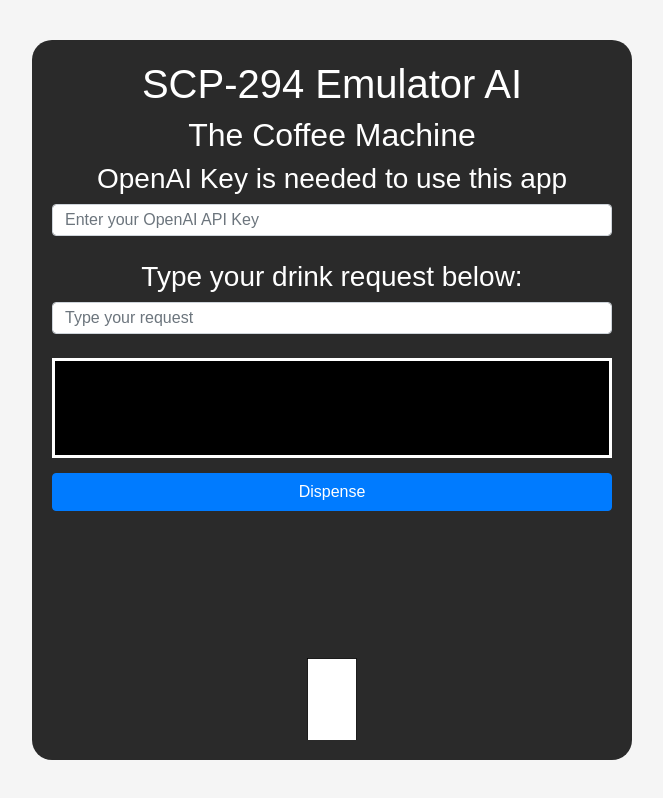
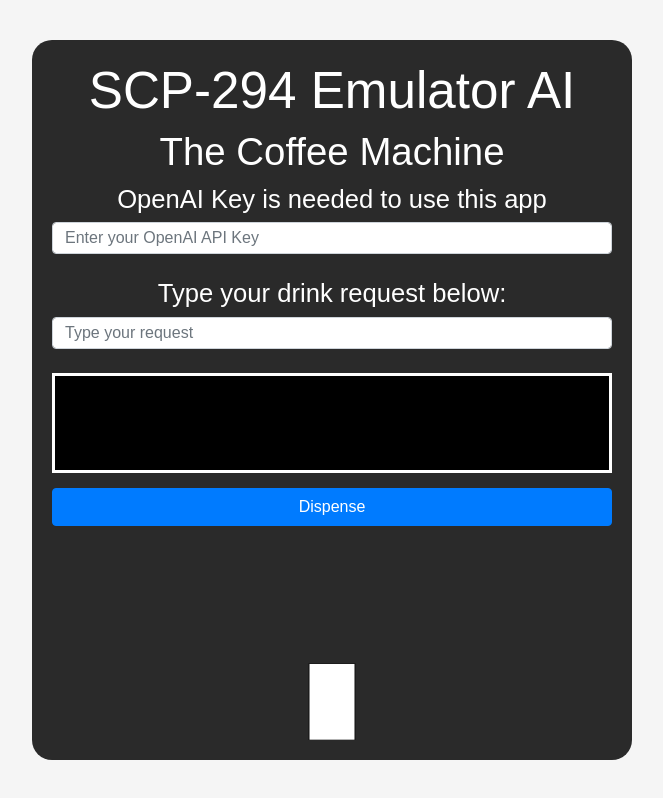
Before and after one commit to surgery18/SCP-294-GPT, a plain HTML site: page index.html in a window 1280 px wide. Shown: the whole page, without its empty margins (308-971 px from the left). Drawn offline with nearby package versions, Linux system fonts and the light colour scheme.

Commit message:
Update index.html

```diff
--- a/index.html
+++ b/index.html
@@ -9,6 +9,36 @@
         body {
           background: #f5f5f5;
           font-family: Arial, sans-serif;
+        }
+
+        h1 {
+          font-size: 4vw;
+          min-font-size: 18px;
+          max-font-size: 24px;
+
+          @media (max-width: 400px) {
+            font-size: 3.5vw;
+          }
+        }
+
+        h2 {
+          font-size: 3vw;
+          min-font-size: 16px;
+          max-font-size: 22px;
+
+          @media (max-width: 400px) {
+            font-size: 2.5vw;
+          }
+        }
+
+        h3 {
+          font-size: 2vw;
+          min-font-size: 14px;
+          max-font-size: 18px;
+
+          @media (max-width: 400px) {
+            font-size: 1.75vw;
+          }
         }
 
         #vendingMachine {
```
